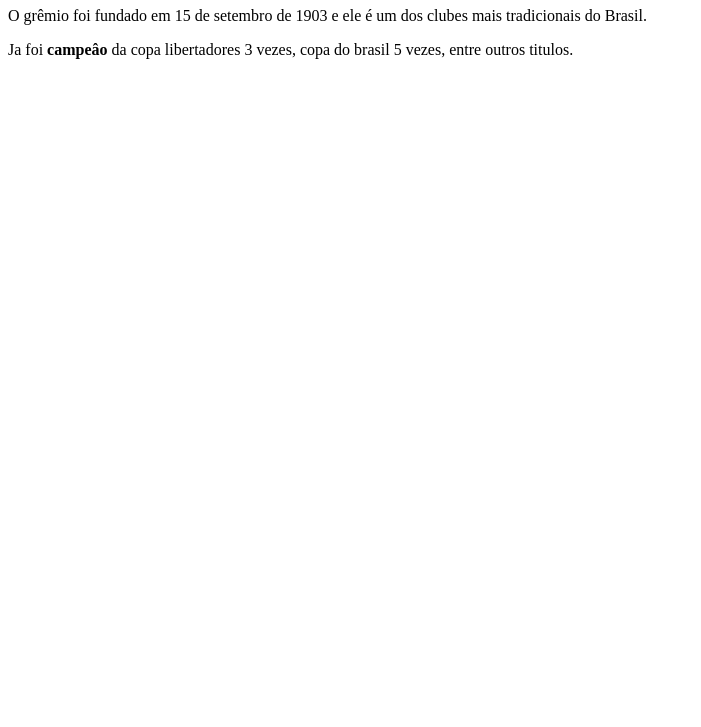
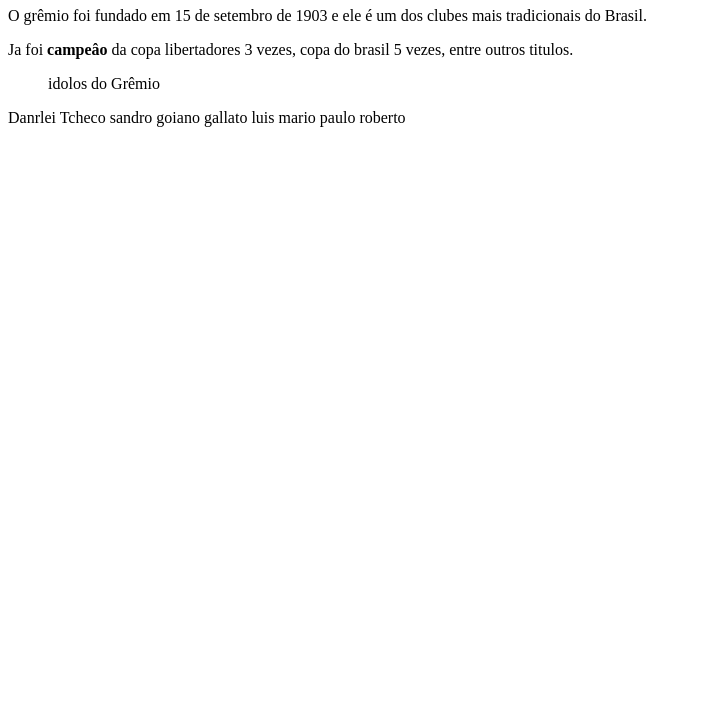
Before and after one commit to pabloo002/PROVA, a plain HTML site: page index.html in a window 1280 px wide. Shown: the part 73-800 px from the top of the page, without its empty margins (0-701 px from the left). Drawn offline with Linux system fonts and the light colour scheme.

Commit message:
Update index.html

```diff
--- a/index.html
+++ b/index.html
@@ -9,5 +9,13 @@
     <h1>Grêmio (Pablo Rizzotto 1b)</h1>
     <p>O grêmio foi fundado em 15 de setembro de 1903 e ele é um dos clubes mais tradicionais do Brasil.</p>
     <p>Ja foi <strong>campeâo</strong> da copa libertadores 3 vezes, copa do brasil 5 vezes, entre outros titulos.</p>
+    <ul>idolos do Grêmio</ul>
+    <l1>Danrlei</l1>
+    <l2>Tcheco</l2>
+    <l3>sandro goiano</l3>
+    <l4>gallato</l4>
+    <l5>luis mario</l5>
+    <l6>paulo roberto</l6>
+
 </body>
 </html>
```
